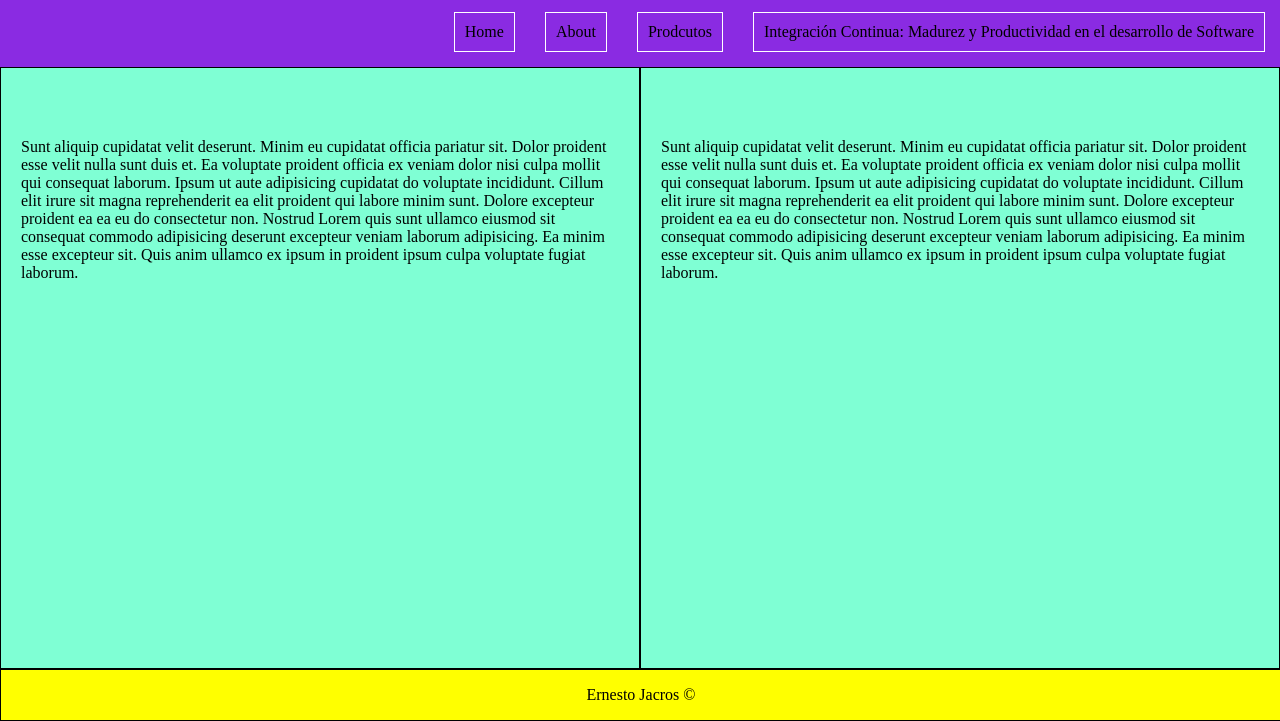
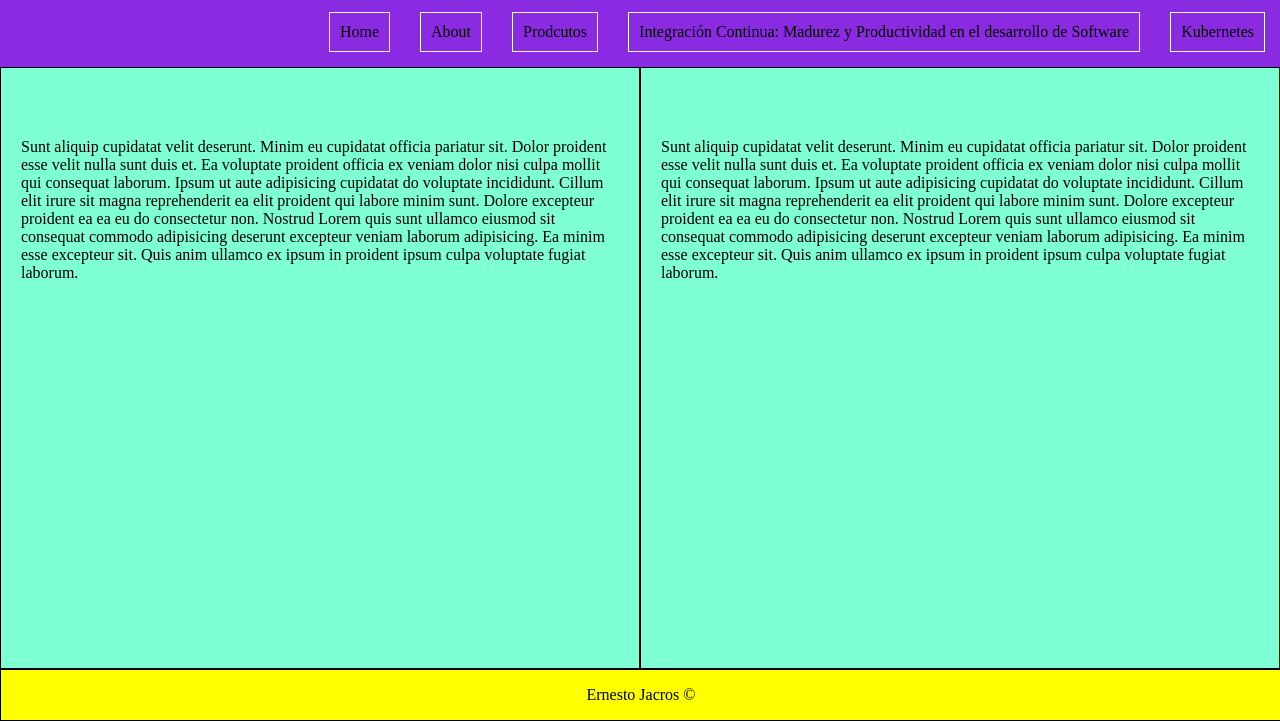
Before and after one commit to ErnestoJacRos/Alura-git, a plain HTML site: page index.html in a window 1280 px wide. Shown: the part 103-824 px from the top of the page. Drawn offline with Linux system fonts and the light colour scheme.

Commit message:
Agregando cursos de kubenetes

```diff
--- a/index.html
+++ b/index.html
@@ -17,6 +17,7 @@
             <li class="items">About</li>
             <li class="items">Prodcutos</li>
             <li class="items">Integración Continua: Madurez y Productividad en el desarrollo de Software</li>
+            <li class="items">Kubernetes</li>
         </ul>
     </nav>
     <main>
```
